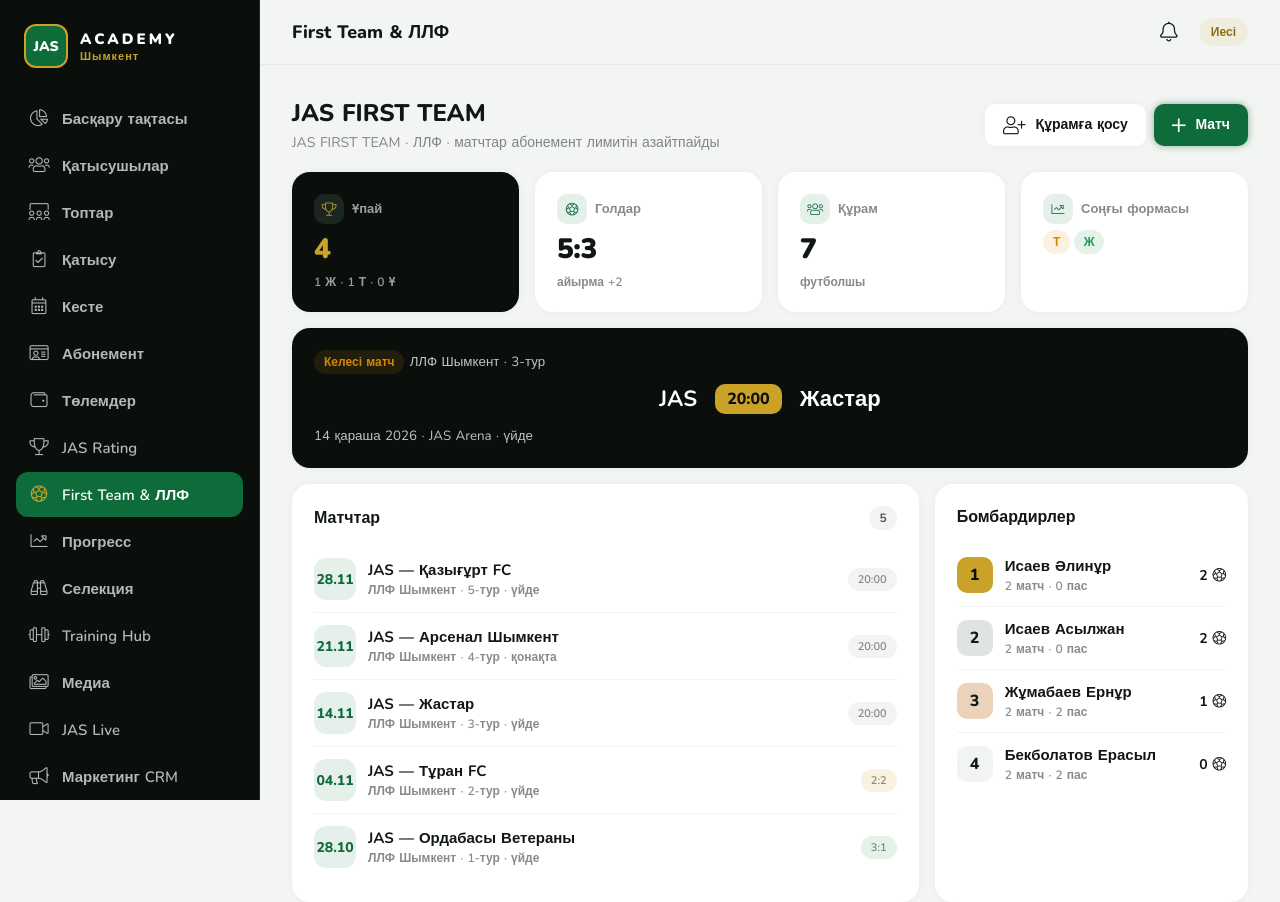
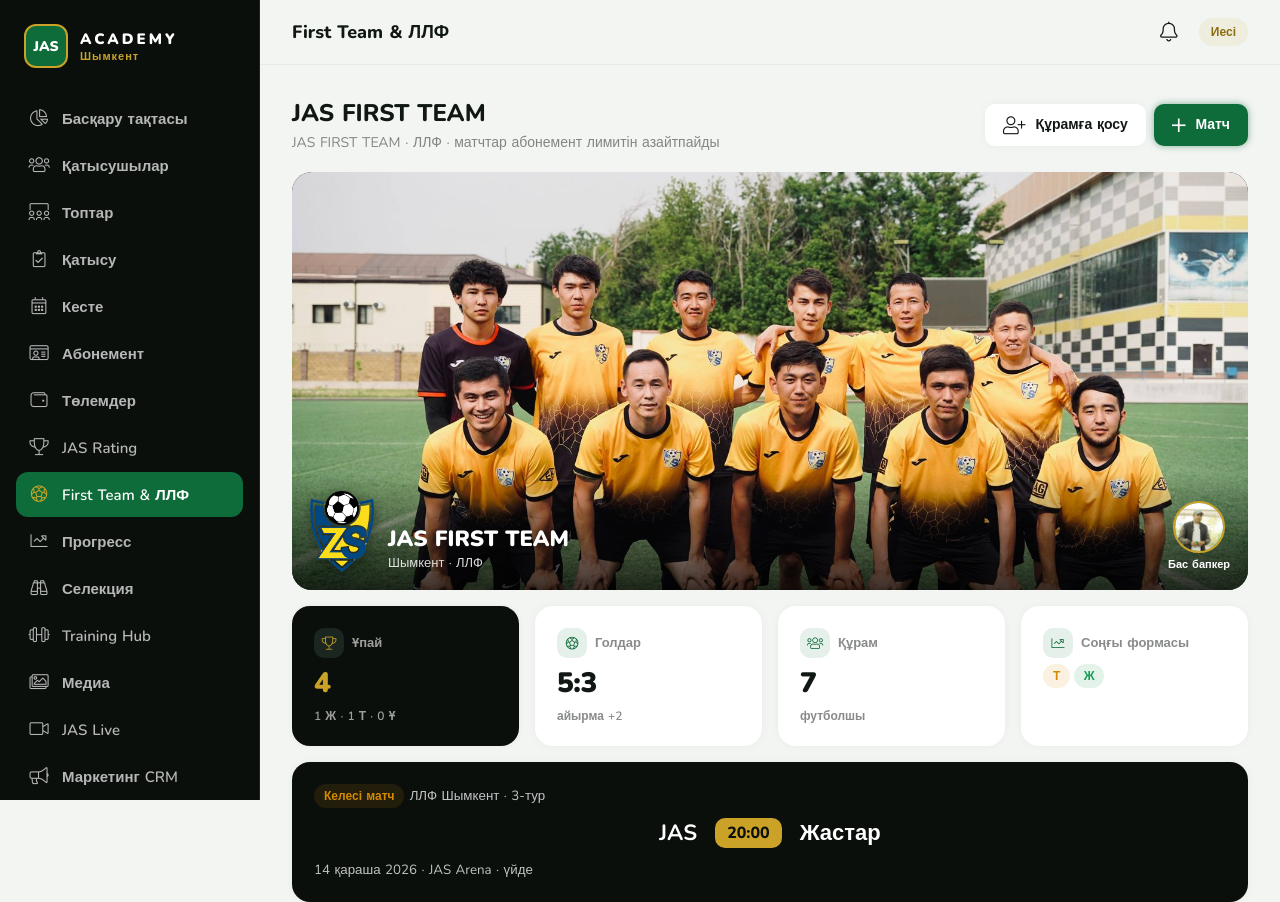
Before and after one commit to adikgh/jas, a PHP site: page /first_team/index.php in a window 1280 px wide. Shown: the top 902 px of the page. Run offline with PHP 8.4, Linux system fonts and the light colour scheme; the visitor is signed in with stand-in values (Sample User, id 1); data comes from the database, SQL or seed files in the repository; data that the repository does not hold is empty.

Commit message:
First Team: команда фотосы, ZS логотипі, бас бапкер фотосы
Co-Authored-By: Claude Opus 5.5 <noreply@anthropic.com>
Claude-Session: https://claude.ai/code/session_01PkULgxEPQmzBK7BaZ6WbhL

```diff
--- a/assets/css/first_team.css
+++ b/assets/css/first_team.css
@@ -12,3 +12,16 @@
 .ft_score_n span{display:block;font-size:12px;font-weight:600;color:#fff;opacity:.8;margin-top:6px}
 .ms_tbl input.form_im_txt{width:64px;min-width:0;padding:6px 8px;height:34px}
 .ms_tbl input[type=checkbox]{width:18px;height:18px}
+
+/* команда фотосы мен логотипі */
+.ft_hero{position:relative;border-radius:20px;overflow:hidden;margin-bottom:16px;aspect-ratio:16/7;min-height:220px;background:#111}
+.ft_hero_bg{position:absolute;inset:0;width:100%;height:100%;object-fit:cover;object-position:center 40%}
+.ft_hero_c{position:absolute;left:0;right:0;bottom:0;display:flex;align-items:flex-end;gap:14px;padding:18px;background:linear-gradient(transparent,rgba(0,0,0,.75))}
+.ft_hero_logo{width:64px;height:auto;filter:drop-shadow(0 2px 6px rgba(0,0,0,.5))}
+.ft_hero_t{flex:1;color:#fff;display:flex;flex-direction:column}
+.ft_hero_t b{font-size:22px;font-weight:900}
+.ft_hero_t span{font-size:13px;opacity:.85}
+.ft_hero_coach{display:flex;flex-direction:column;align-items:center;gap:4px;color:#fff;font-size:11px;font-weight:700}
+.ft_hero_coach img{width:52px;height:52px;border-radius:50%;object-fit:cover;border:2px solid var(--gold)}
+.ft_logo_img{background:none;border:none;border-radius:0;object-fit:contain}
+@media (max-width:600px){.ft_hero{aspect-ratio:4/3}.ft_hero_logo{width:48px}.ft_hero_t b{font-size:18px}}
--- a/first_team/index.php
+++ b/first_team/index.php
@@ -63,6 +63,15 @@
 		<? if (!$team): ?>
 			<div class="card"><div class="ds_nr"><i class="fal fa-futbol"></i><p>Бірінші құрам әлі құрылмаған</p><? if (core::is(['owner', 'admin'])): ?><div class="btn btn_sm ft_team" style="margin-top:12px">JAS FIRST TEAM құру</div><? endif ?></div></div>
 		<? else: ?>
+
+		<div class="ft_hero">
+			<img class="ft_hero_bg" src="/assets/img/first_team/team.jpg" alt="<?=h($team['name'])?>">
+			<div class="ft_hero_c">
+				<img class="ft_hero_logo" src="/assets/img/first_team/logo.png" alt="">
+				<div class="ft_hero_t"><b><?=h($team['name'])?></b><span>Шымкент · ЛЛФ</span></div>
+				<div class="ft_hero_coach"><img src="/assets/img/first_team/coach.jpg" alt=""><span>Бас бапкер</span></div>
+			</div>
+		</div>
 
 		<div class="dsh_k">
 			<div class="card dsh_ki dsh_ki_dk"><div class="dsh_ki_t"><i class="fal fa-trophy"></i>Ұпай</div><div class="dsh_ki_n"><?=$pts?></div><div class="dsh_ki_s"><?=$st['w']?> Ж · <?=$st['d']?> Т · <?=$st['l']?> Ұ</div></div>
--- a/first_team/match.php
+++ b/first_team/match.php
@@ -36,7 +36,7 @@
 		<div class="card ft_score">
 			<div class="ft_score_t"><?=h($mt['comp_name'].' '.$mt['season'])?> · <?=h($mt['round'])?></div>
 			<div class="ft_score_c">
-				<div><div class="ft_logo">JAS</div><b><?=h($mt['team_name'])?></b></div>
+				<div><img class="ft_logo ft_logo_img" src="/assets/img/first_team/logo.png" alt=""><b><?=h($mt['team_name'])?></b></div>
 				<div class="ft_score_n">
 					<? if ($mt['status'] == 'finished' || $mt['status'] == 'live'): ?><?=(int) $mt['goals_for']?> : <?=(int) $mt['goals_against']?><? else: ?><?=date('H:i', strtotime($mt['match_at']))?><? endif ?>
 					<span><?=$st_name[$mt['status']]?><?=($res?' · '.$res[0]:'')?></span>
```
Also changed, not shown: assets/img/first_team/coach.jpg (added), assets/img/first_team/logo.png (added), assets/img/first_team/team.jpg (added).
